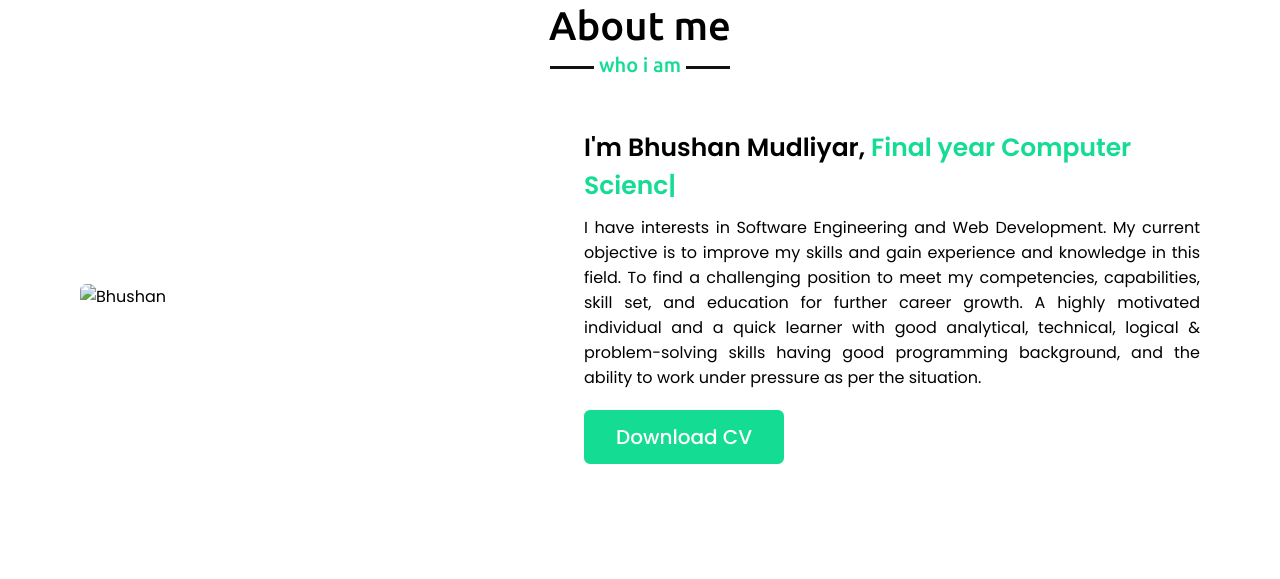
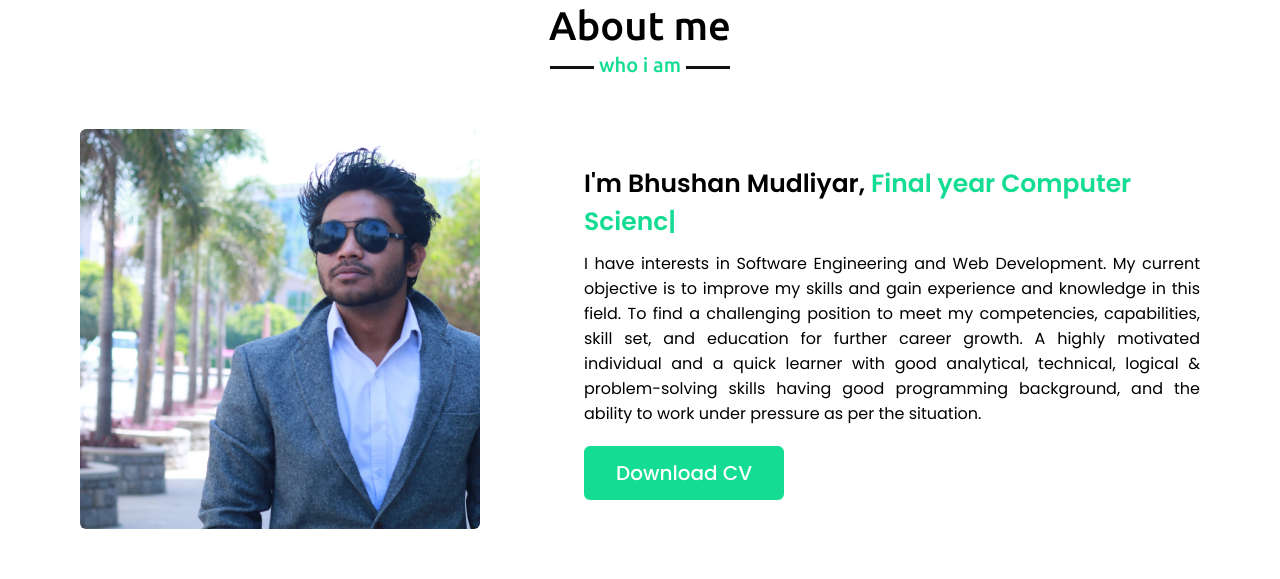
Before and after one commit to BhushanMudliyar/BhushanPortfolio, a plain HTML site: page index.html in a window 1280 px wide. Shown: the part 897-1476 px from the top of the page. Drawn offline with nearby package versions, Linux system fonts and the light colour scheme.

Commit message:
Update index.html

```diff
--- a/index.html
+++ b/index.html
@@ -53,7 +53,7 @@
             <h2 class="title">About me</h2>
             <div class="about-content">
                 <div class="column left">
-                    <img src="Capture.PNG" alt="Bhushan">
+                    <img src="IMG_8134.JPG" alt="Bhushan">
                 </div>
                 <div class="column right">
                     <div class="text">I'm Bhushan Mudliyar, <span class="typing-2"></span></div>
```
